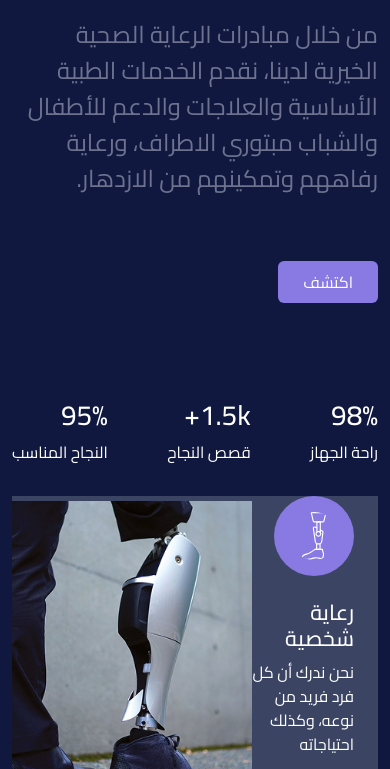
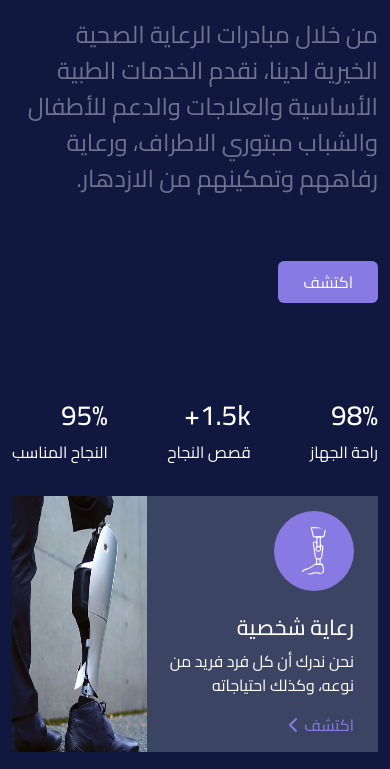
Before and after one commit to Abdallah-Abdalnaser/task10, a plain HTML site: page prosthetic-care.html in a window 390 px wide. Shown: the part 323-1092 px from the top of the page. Drawn offline with nearby package versions, Linux system fonts and the light colour scheme.

Commit message:
Update image dimensions in intro section for better responsiveness

```diff
--- a/styles/prosthetic-care.css
+++ b/styles/prosthetic-care.css
@@ -64,7 +64,8 @@
     background-color: var(--lightblue);
 }
 .intro figure > img {
-    width: 15rem;
+    width: 37%;
+    height: 16rem;
 }
 .intro figure figcaption img {
     background-color: var(--SoftPurple);
@@ -72,6 +73,7 @@
     padding: 1rem;
     border-radius: 50%;
     margin-left: 0.5rem;
+
 }
 .intro figure figcaption p {
     max-width: 15rem;
```
